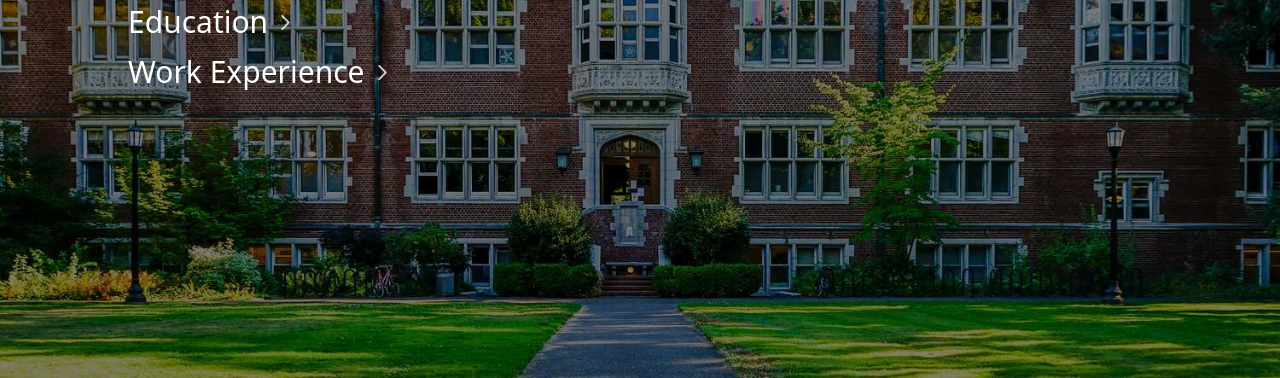
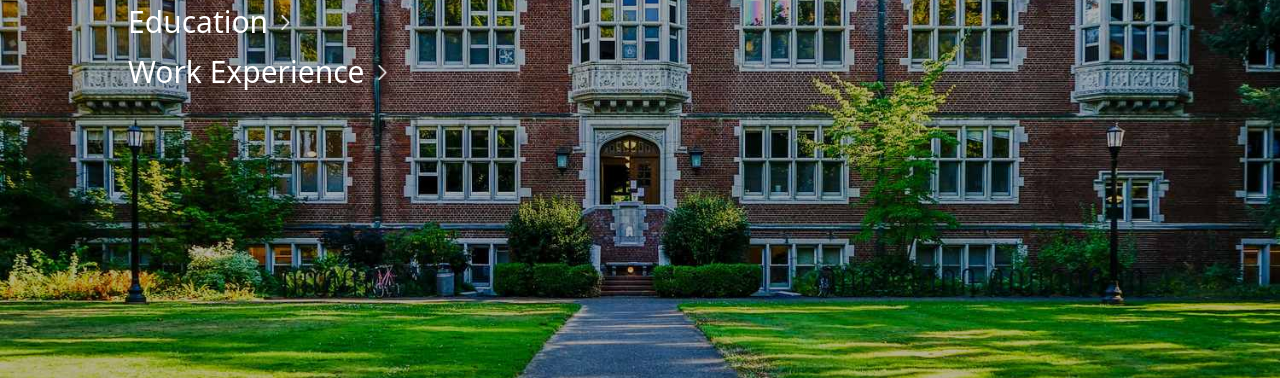
Before and after one commit to elliottchang/personal_website, a plain HTML site: page background.html in a window 1280 px wide. Shown: the part 284-662 px from the top of the page. Drawn offline with Linux system fonts and the light colour scheme.

Commit message:
Update style4.css

```diff
--- a/styles/style4.css
+++ b/styles/style4.css
@@ -1,5 +1,5 @@
 html{
-    background-image: linear-gradient(rgba(0,0,0,0.5), rgba(0,0,0,0.5)), url('../images/reed.jpeg');
+    background-image: linear-gradient(rgba(0,0,0,0.3), rgba(0,0,0,0.3)), url('../images/reed.jpeg');
     background-size: cover;
     background-position: center;
     background-attachment: fixed;
```
